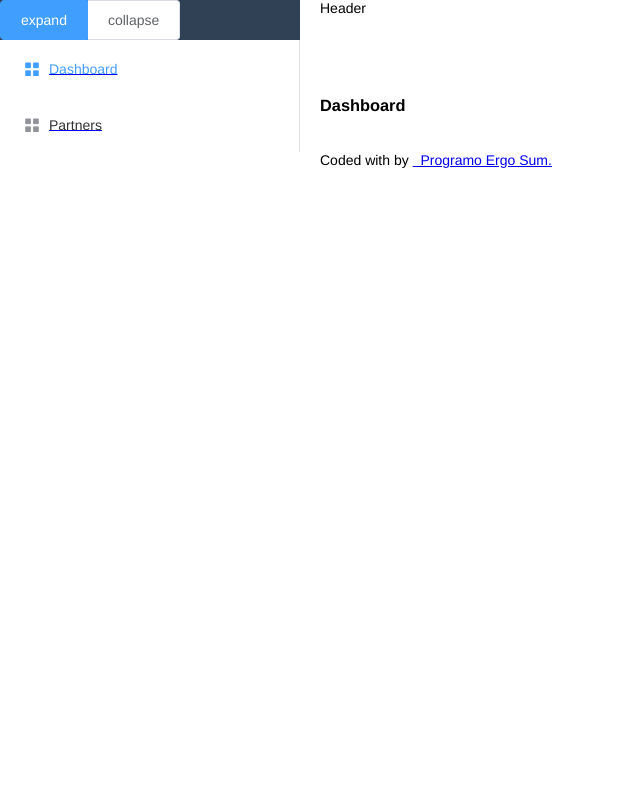
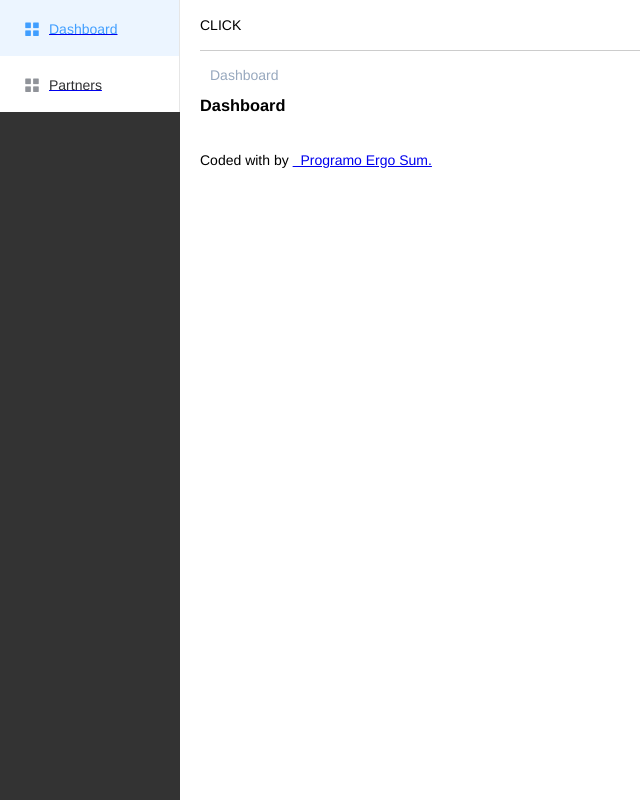
Before and after one commit to ProgramoErgoSum/asociacion, a Vue app: page /#/dashboard in a window 1280 px wide. Shown: the whole page, without its empty margins (0-640 px from the left). Built offline with nearby package versions, Linux system fonts and the light colour scheme; sample sign-in values are in the browser's storage.

Commit message:
Add breadcrumb

```diff
--- a/package.json
+++ b/package.json
@@ -14,6 +14,7 @@
   "dependencies": {
     "axios": "^0.18.0",
     "element-ui": "^2.4.6",
+    "normalize.css": "^8.0.0",
     "vue": "^2.5.2",
     "vue-router": "^3.0.1",
     "vuex": "^3.0.1"
--- /dev/null
+++ b/src/components/Breadcrumb/index.vue
@@ -0,0 +1,51 @@
+<template>
+  <el-breadcrumb class="app-breadcrumb" separator="/">
+    <transition-group name="breadcrumb">
+      <el-breadcrumb-item v-for="(item,index) in levelList" :key="item.path" v-if='item.meta.title'>
+        <span v-if='item.redirect==="noredirect"||index==levelList.length-1' class="no-redirect">{{item.meta.title}}</span>
+        <router-link v-else :to="item.redirect||item.path">{{item.meta.title}}</router-link>
+      </el-breadcrumb-item>
+    </transition-group>
+  </el-breadcrumb>
+</template>
+
+<script>
+export default {
+  created () {
+    this.getBreadcrumb()
+  },
+  data () {
+    return {
+      levelList: null
+    }
+  },
+  watch: {
+    $route () {
+      this.getBreadcrumb()
+    }
+  },
+  methods: {
+    getBreadcrumb () {
+      let matched = this.$route.matched.filter(item => item.name)
+      const first = matched[0]
+      if (first && first.name !== 'dashboard') {
+        matched = [ { path: '/dashboard', meta: { title: 'Dashboard' } } ].concat(matched)
+      }
+      this.levelList = matched
+    }
+  }
+}
+</script>
+
+<style lang="scss" scoped>
+  .app-breadcrumb.el-breadcrumb {
+    display: inline-block;
+    font-size: 14px;
+    line-height: 50px;
+    margin-left: 10px;
+    .no-redirect {
+      color: #97a8be;
+      cursor: text;
+    }
+  }
+</style>
--- a/src/router/index.js
+++ b/src/router/index.js
@@ -37,17 +37,31 @@ const router = new Router({
         {
           path: '/dashboard',
           name: 'dashboard',
-          component: resolve => require(['@/views/Dashboard'], resolve)
+          component: resolve => require(['@/views/Dashboard'], resolve),
+          meta: {
+            title: 'Dashboard',
+            icon: ''
+          }
         },
         {
           path: '/partners',
           name: 'partners',
-          component: resolve => require(['@/views/Partners/List'], resolve)
-        },
-        {
-          path: '/partners/:idPartner',
-          name: 'partners-view',
-          component: resolve => require(['@/views/Partners/View'], resolve)
+          component: resolve => require(['@/views/Partners/List'], resolve),
+          meta: {
+            title: 'Socios',
+            icon: ''
+          },
+          children: [
+            {
+              path: '/partners/:idPartner',
+              name: 'partners-view',
+              component: resolve => require(['@/views/Partners/View'], resolve),
+              meta: {
+                title: 'Vista',
+                icon: ''
+              }
+            }
+          ]
         }
       ]
     }
--- a/src/store/index.js
+++ b/src/store/index.js
@@ -1,11 +1,13 @@
 import Vue from 'vue'
 import Vuex from 'vuex'
+import app from './modules/app'
 import user from './modules/admin'
 
 Vue.use(Vuex)
 
 export default new Vuex.Store({
   modules: {
+    app,
     user
   }
 })
--- /dev/null
+++ b/src/store/modules/app.js
@@ -0,0 +1,25 @@
+export const TOGGLE_SIDEBAR = 'TOGGLE_SIDEBAR'
+
+const app = {
+  state: {
+    sidebar: {
+      opened: localStorage.getItem('app_sidebar_opened') || true
+    }
+  },
+  getters: {
+    sidebar: state => state.sidebar.opened
+  },
+  mutations: {
+    [TOGGLE_SIDEBAR]: function (state, response) {
+      state.sidebar.opened = !state.sidebar.opened
+      localStorage.setItem('app_sidebar_opened', state.sidebar.opened)
+    }
+  },
+  actions: {
+    toggleSideBar ({ commit }) {
+      commit('TOGGLE_SIDEBAR')
+    }
+  }
+}
+
+export default app
--- a/src/views/Layout/Layout.vue
+++ b/src/views/Layout/Layout.vue
@@ -1,7 +1,7 @@
 <template>
   <div class="layout">
-    <el-container>
-      <el-aside>
+    <el-container class="main-container">
+      <el-aside class="el-aside">
         <Sidebar/>
       </el-aside>
       <el-container>
@@ -40,5 +40,22 @@ export default {
 </script>
 
 <style lang="scss" scoped>
-
+.el-aside {
+  width: 180px !important;
+  height: 100%;
+  position: fixed;
+  font-size: 0px;
+  top: 0;
+  bottom: 0;
+  left: 0;
+  z-index: 1001;
+  overflow: hidden;
+  background: #333;
+}
+.main-container {
+  min-height: 100%;
+  transition: margin-left .28s;
+  margin-left: 180px;
+  position: relative;
+}
 </style>
--- a/src/views/Layout/components/Header.vue
+++ b/src/views/Layout/components/Header.vue
@@ -1,20 +1,42 @@
 <template>
   <div class="Header">
-    Header
+    <div class="hamburger" v-on:click="toggleSideBar">CLICK</div>
+
+    <breadcrumb class="breadcrumb-container"></breadcrumb>
+
   </div>
 </template>
 
 <script>
+import { mapGetters } from 'vuex'
+
+import Breadcrumb from '@/components/Breadcrumb'
+
 export default {
   name: 'Header',
+  components: {
+    Breadcrumb
+  },
   data () {
     return {
 
+    }
+  },
+  computed: {
+    ...mapGetters(['sidebar'])
+  },
+  methods: {
+    toggleSideBar () {
+      this.$store.dispatch('toggleSideBar')
     }
   }
 }
 </script>
 
 <style lang="scss" scoped>
-
+.Header {
+  height: 50px;
+  line-height: 50px;
+  border-bottom: 1px solid #ccc;
+}
 </style>
--- a/src/views/Layout/components/Sidebar.vue
+++ b/src/views/Layout/components/Sidebar.vue
@@ -1,9 +1,5 @@
 <template>
   <div class="Sidebar">
-    <el-radio-group v-model="isCollapse">
-      <el-radio-button :label="false">expand</el-radio-button>
-      <el-radio-button :label="true">collapse</el-radio-button>
-    </el-radio-group>
     <el-menu default-active="1" class="el-menu-vertical-demo" :collapse="isCollapse">
       <router-link to="/dashboard">
         <el-menu-item index="1" >
@@ -22,18 +18,24 @@
 </template>
 
 <script>
+import { mapGetters } from 'vuex'
+
 export default {
   name: 'Sidebar',
   data () {
     return {
-      isCollapse: false
+
+    }
+  },
+  computed: {
+    ...mapGetters(['sidebar']),
+    isCollapse () {
+      return !this.sidebar
     }
   }
 }
 </script>
 
 <style lang="scss" scoped>
-.Sidebar {
-  background: #304156;
-}
+
 </style>
```
